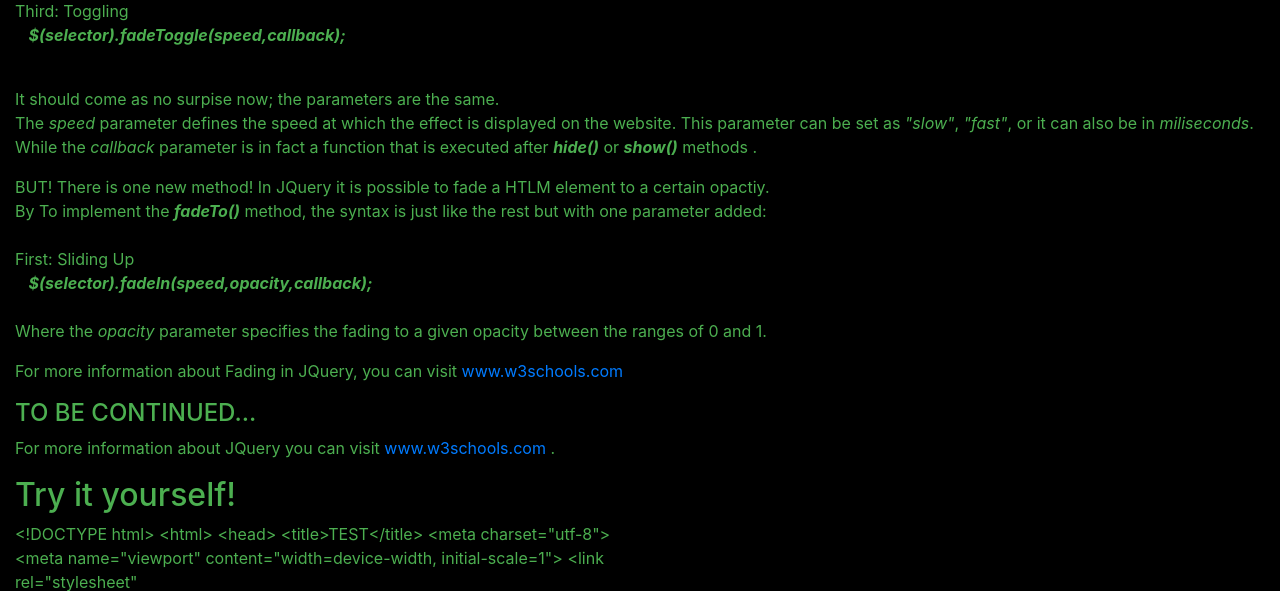
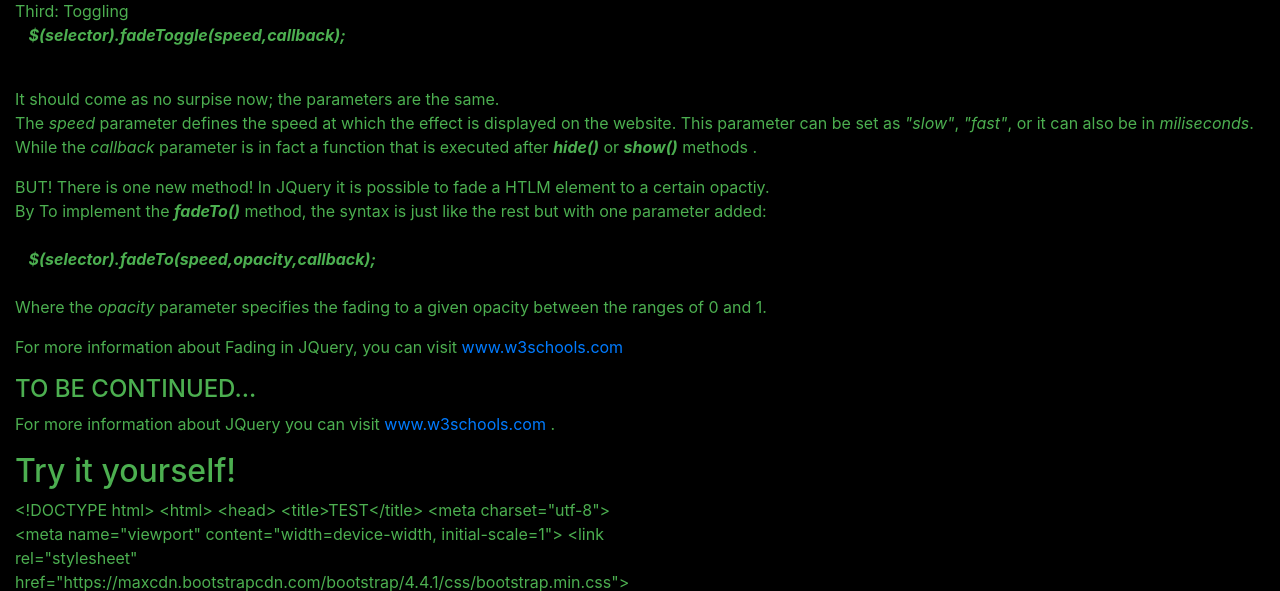
Before and after one commit to berryh16/websiteBuildersFriend, a Flask app: page /jquery in a window 1280 px wide. Shown: the part 2565-3156 px from the top of the page. Run offline with Flask 2, Linux system fonts and the light colour scheme; parts of the project's set-up code (start-up, migrations or seed data) failed here and were passed over; some libraries are stand-ins or nearby versions.

Commit message:
Fixed some spelling

```diff
--- a/templates/jquery.html
+++ b/templates/jquery.html
@@ -248,8 +248,7 @@
 							By
 							To implement the <b><i>fadeTo()</i></b> method, the syntax is just like the rest but with one parameter added: <br>
 							<br>
-							First: Sliding Up <br>
-							&nbsp&nbsp&nbsp<b><i>$(selector).fadeIn(speed,opacity,callback);</i></b> <br>
+							&nbsp&nbsp&nbsp<b><i>$(selector).fadeTo(speed,opacity,callback);</i></b> <br>
 							<br>
 							Where the <i>opacity</i> parameter specifies the fading to a given opacity between the ranges of 0 and 1.
 						<p>
```
